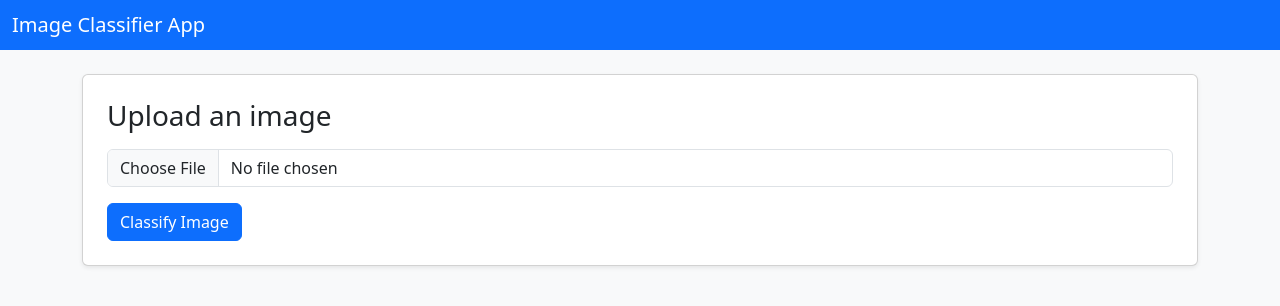
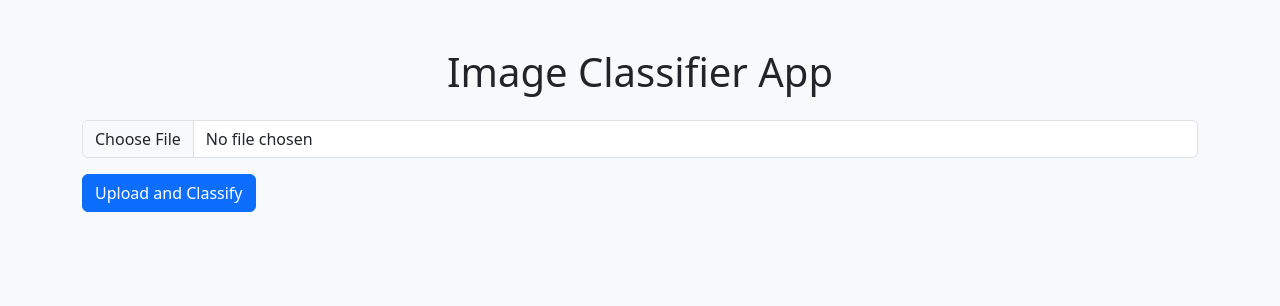
Before and after one commit to DhavanGowda/my-image-classifier-app, a Flask app: page / in a window 1280 px wide. Shown: the top 306 px of the page. Run offline with Flask 3, Linux system fonts and the light colour scheme.

Commit message:
Update index.html

```diff
--- a/templates/index.html
+++ b/templates/index.html
@@ -1,41 +1,26 @@
 <!DOCTYPE html>
-<html lang="en">
+<html>
 <head>
-    <meta charset="UTF-8" />
-    <meta name="viewport" content="width=device-width, initial-scale=1" />
     <title>Image Classifier App</title>
-    <link href="https://cdn.jsdelivr.net/npm/bootstrap@5.3.3/dist/css/bootstrap.min.css" rel="stylesheet">
+    <link href="https://cdn.jsdelivr.net/npm/bootstrap@5.3.0/dist/css/bootstrap.min.css" rel="stylesheet">
 </head>
 <body class="bg-light">
+    <div class="container py-5">
+        <h1 class="mb-4 text-center">Image Classifier App</h1>
+        <form method="post" enctype="multipart/form-data" class="mb-4">
+            <div class="mb-3">
+                <input class="form-control" type="file" name="image" required>
+            </div>
+            <button class="btn btn-primary" type="submit">Upload and Classify</button>
+        </form>
 
-    <nav class="navbar navbar-dark bg-primary mb-4">
-        <div class="container-fluid">
-            <span class="navbar-brand mb-0 h1">Image Classifier App</span>
-        </div>
-    </nav>
+        {% if image_url %}
+            <h3>Uploaded Image:</h3>
+            <img src="{{ image_url }}" class="img-fluid mb-3" style="max-width: 500px;">
 
-    <div class="container">
-        <div class="card shadow-sm p-4 mb-5 bg-white rounded">
-            <h3 class="mb-3">Upload an image</h3>
-
-            <form action="/" method="post" enctype="multipart/form-data">
-                <div class="mb-3">
-                    <input class="form-control" type="file" name="image" id="imageInput" required>
-                </div>
-                <button class="btn btn-primary" type="submit">Classify Image</button>
-            </form>
-        </div>
-
-        {% if image_url and result %}
-        <div class="card shadow-sm p-4 mb-5 bg-white rounded">
-            <h4 class="mb-3">Result:</h4>
-            <img src="{{ image_url }}" alt="Uploaded image" class="img-fluid mb-3" style="max-height: 300px;">
+            <h3>Detected Labels:</h3>
             <p class="lead">{{ result }}</p>
-        </div>
         {% endif %}
-
     </div>
-
-    <script src="https://cdn.jsdelivr.net/npm/bootstrap@5.3.3/dist/js/bootstrap.bundle.min.js"></script>
 </body>
 </html>
```
